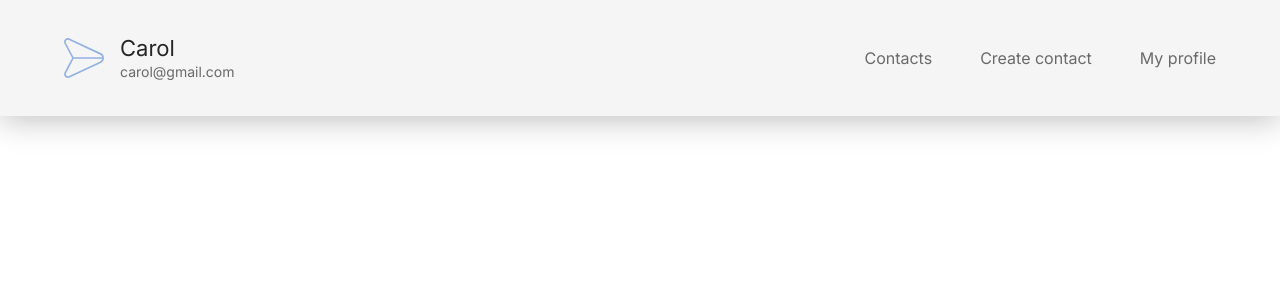
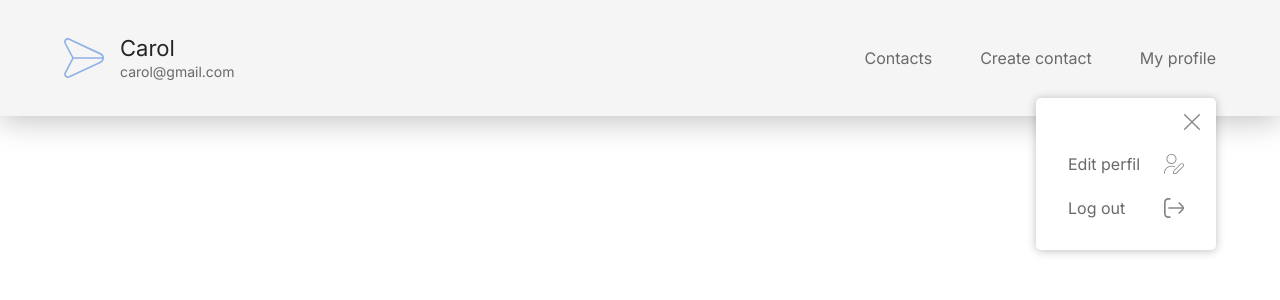
Before and after one commit to Carol-Rocha/Hello_Contacts_frontend, a React (Vite) app: page / in a window 1280 px wide. Both pictures are taken after a click on the item "My profile". Shown: the top 300 px of the page. Built offline with nearby package versions, Linux system fonts and the light colour scheme.

Commit message:
feat: create user modal to edit and exit

```diff
--- a/src/components/Header/DesktopMenu/index.tsx
+++ b/src/components/Header/DesktopMenu/index.tsx
@@ -1,7 +1,13 @@
+import { useState } from 'react'
 import { StyledDesktopNavMenu } from './style'
 import { Link } from 'react-router-dom'
+import { ProfileModal } from './profileModal'
 
 export const DesktopMenu = () => {
+  const [isOpenModal, setIsOpenModal] = useState<boolean>(false)
+
+  const toggleModal = () => setIsOpenModal(!isOpenModal)
+
   return (
     <StyledDesktopNavMenu>
       <ul className='nav-menu'>
@@ -9,7 +15,8 @@ export const DesktopMenu = () => {
           <Link to={'/'}>Contacts</Link>
         </li>
         <li>Create contact</li>
-        <li>My profile</li>
+        <li onClick={toggleModal}>My profile</li>
+        {isOpenModal ? <ProfileModal toggleModal={toggleModal} /> : null}
       </ul>
     </StyledDesktopNavMenu>
   )
--- /dev/null
+++ b/src/components/Header/DesktopMenu/profileModal/index.tsx
@@ -0,0 +1,33 @@
+import user_pen from '../../../../assets/icons/user-pen.svg'
+import exit from '../../../../assets/icons/exit.svg'
+import cross from '../../../../assets/icons/cross.svg'
+import { StyledProfileModal } from './style'
+
+interface IProfileModal {
+  toggleModal: () => void
+}
+
+export const ProfileModal = ({ toggleModal }: IProfileModal) => {
+  return (
+    <StyledProfileModal>
+      <div className='position-relative'>
+        <img
+          onClick={toggleModal}
+          id='icon-close'
+          src={cross}
+          alt='icon to close modal'
+        />
+        <ul>
+          <li>
+            <span>Edit perfil</span>
+            <img src={user_pen} alt='icon to edit user' />
+          </li>
+          <li>
+            <span>Log out</span>
+            <img src={exit} alt='icon to exit' />
+          </li>
+        </ul>
+      </div>
+    </StyledProfileModal>
+  )
+}
--- /dev/null
+++ b/src/components/Header/DesktopMenu/profileModal/style.ts
@@ -0,0 +1,52 @@
+import styled from 'styled-components'
+
+export const StyledProfileModal = styled.div`
+  position: absolute;
+  top: 50px;
+  right: 0;
+
+  width: 180px;
+  padding: 1rem;
+
+  background-color: var(--color-white);
+
+  border-radius: 5px;
+  box-shadow: 0px 1px 10px rgba(0, 0, 0, 0.25);
+
+  .position-relative {
+    position: relative;
+    padding: 1rem;
+
+    #icon-close {
+      position: absolute;
+      top: 0;
+      right: 0;
+
+      height: 16px;
+      width: 16px;
+
+      cursor: pointer;
+    }
+
+    ul {
+      display: flex;
+      flex-direction: column;
+      gap: 1.5rem;
+
+      padding-top: 1.5rem;
+
+      li {
+        display: flex;
+        flex-direction: row;
+        justify-content: space-between;
+
+        cursor: pointer;
+
+        img {
+          height: 20px;
+          width: 20px;
+        }
+      }
+    }
+  }
+`
--- a/src/components/Header/DesktopMenu/style.ts
+++ b/src/components/Header/DesktopMenu/style.ts
@@ -2,7 +2,9 @@ import styled from 'styled-components'
 
 export const StyledDesktopNavMenu = styled.nav`
   display: none;
+
   .nav-menu {
+    position: relative;
     display: flex;
     flex-direction: row;
     gap: 3rem;
```
